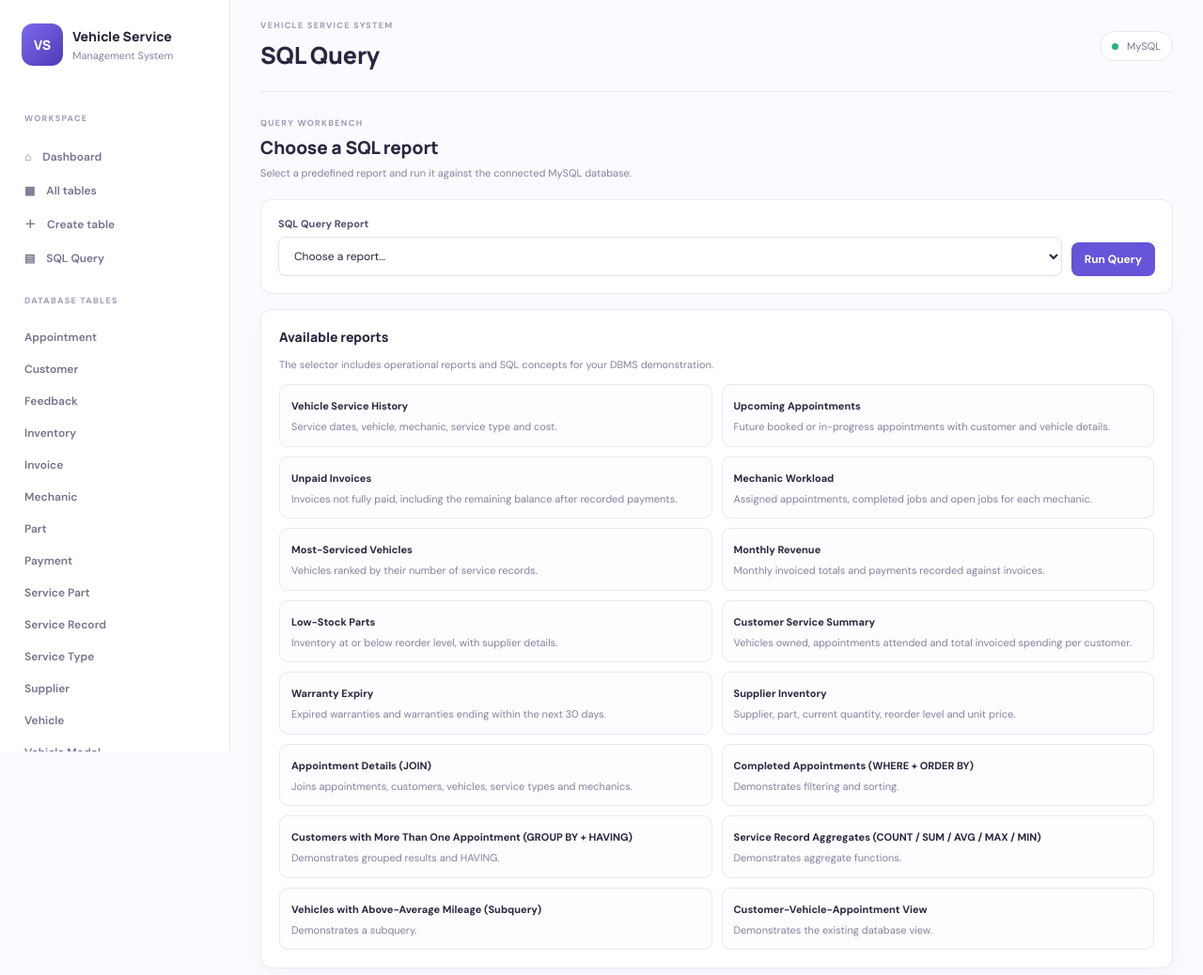
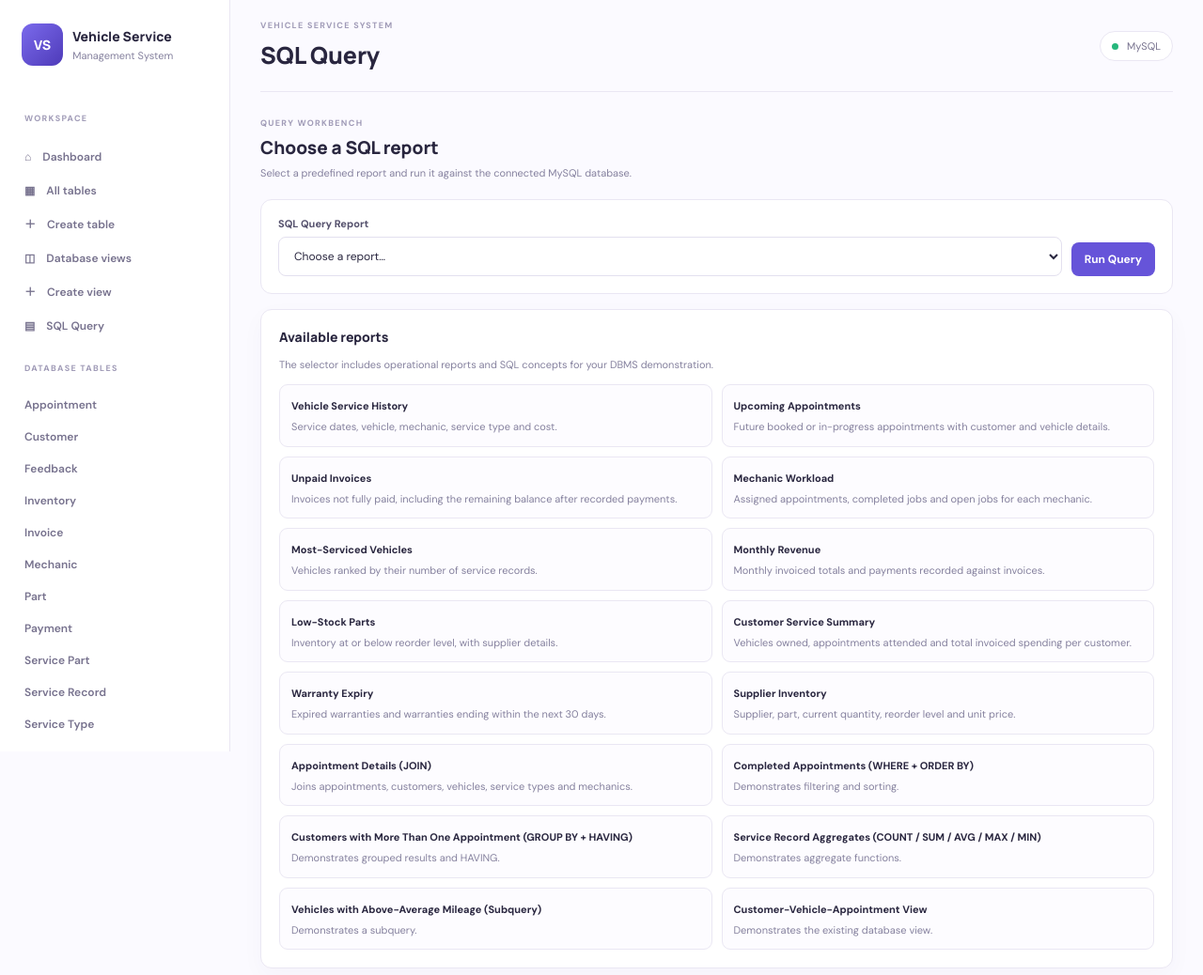
Before and after one commit to SourishHere/dbms---workbench, a Flask app: page /reports in a window 1280 px wide. Shown: the top 1038 px of the page at 94% size. Run offline with Flask 3, Linux system fonts and the light colour scheme.

Commit message:
Add view navigation links

```diff
--- a/templates/base.html
+++ b/templates/base.html
@@ -8,8 +8,11 @@
 <a class="navlink" href="{{ url_for('index') }}">⌂　Dashboard</a>
 <a class="navlink" href="{{ url_for('tables_page') }}">▦　All tables</a>
 <a class="navlink" href="{{ url_for('create_table') }}">＋　Create table</a>
+<a class="navlink" href="{{ url_for('views_page') }}">◫　Database views</a>
+<a class="navlink" href="{{ url_for('create_view') }}">＋　Create view</a>
 <a class="navlink" href="{{ url_for('reports') }}">▤　SQL Query</a>
 <p class="navlabel">DATABASE TABLES</p>{% for name in nav_tables %}<a class="navlink" href="{{ url_for('table_page',table=name) }}">{{ labels[name] }}</a>{% endfor %}
+{% if nav_views %}<p class="navlabel">DATABASE VIEWS</p>{% for name in nav_views %}<a class="navlink" href="{{ url_for('view_page',view_name=name) }}">{{ view_labels[name] }}</a>{% endfor %}{% endif %}
 <div class="sidebarfoot"><i></i> MySQL database</div>
 </aside>
 <main class="main"><header class="topbar"><div><p class="eyebrow">VEHICLE SERVICE SYSTEM</p><h1>{% block heading %}Dashboard{% endblock %}</h1></div><span class="pill"><i></i> MySQL</span></header>
```
